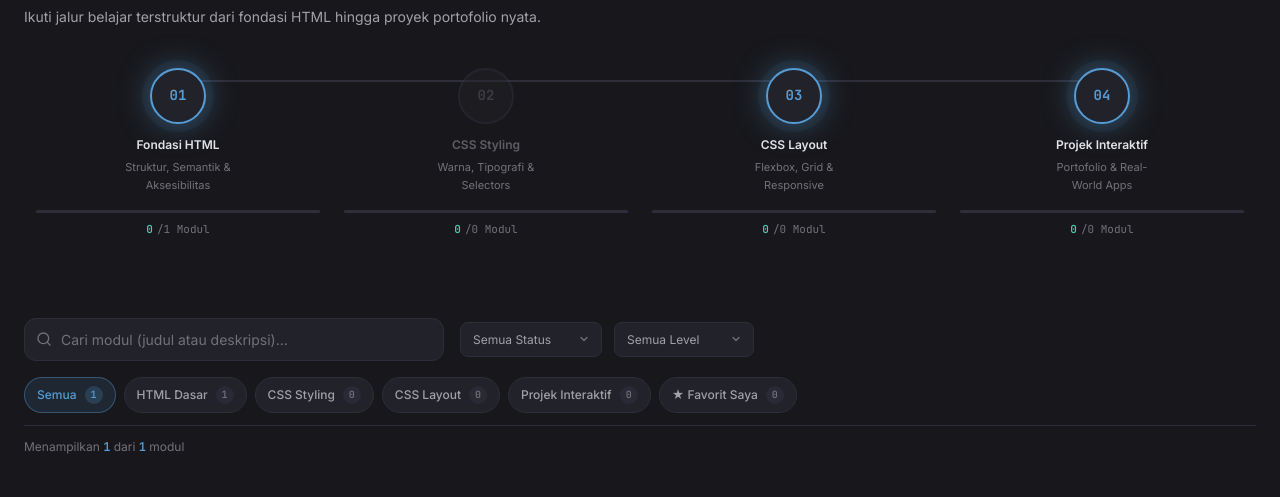
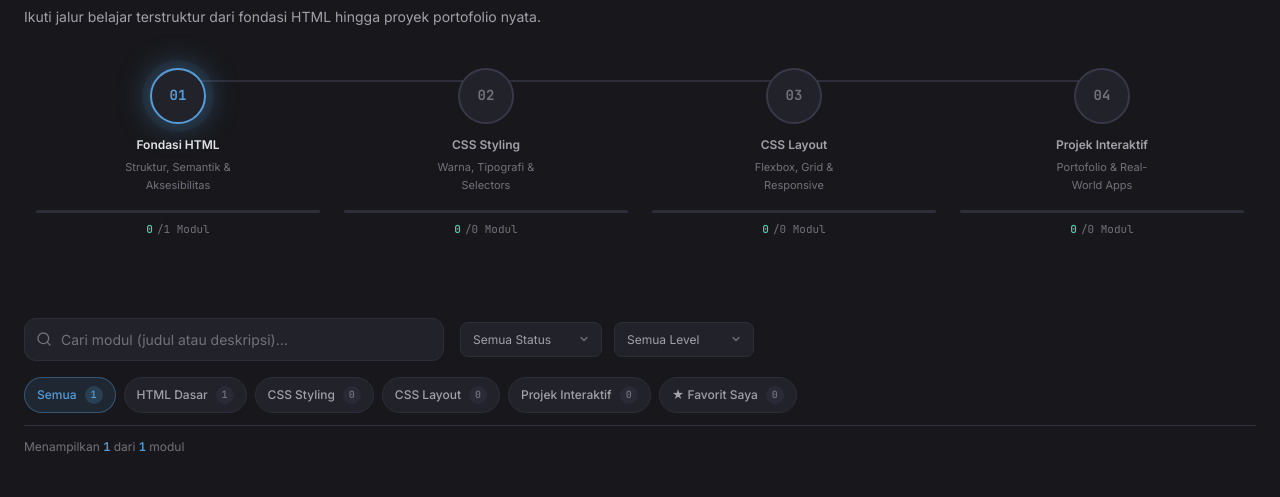
Before and after one commit to vithdev1/LMS, a plain HTML site: page index.html in a window 1280 px wide. Shown: the part 272-769 px from the top of the page. Drawn offline with Linux system fonts and the light colour scheme.

Commit message:
perbaikan fitur roadmap section

```diff
--- a/script.js
+++ b/script.js
@@ -21,7 +21,7 @@ const MODULES = [
     stage: 1,
     duration: 45,
     path: 'modules/01-pengenalan-html/index.html',
-  }
+  },
 ];
 
 /* ── 2. STORAGE KEYS ────────────────────────────── */
@@ -436,23 +436,25 @@ const UI = {
       const count = document.getElementById(`stage-${stage}-done`);
       const el    = document.getElementById(`stage-${stage}`);
 
+      const prevModules = MODULES.filter(m => m.stage === stage - 1);
+      const prevDone = stage === 1
+      ? true
+      : (prevModules.length > 0 && prevModules.every(m => State.getStatus(m.id) === 'completed'));
+
       if (fill)  fill.style.width  = `${pct}%`;
       if (count) count.textContent = done;
-
       if (el) {
-        el.classList.remove('completed', 'active', 'locked');
-        const prevDone = stage === 1 ? true :
-          MODULES.filter(m => m.stage === stage - 1)
-                 .every(m => State.getStatus(m.id) === 'completed');
+        el.classList.remove('completed', 'active', 'locked', 'empty');
 
         if (done === total && total > 0) {
           el.classList.add('completed');
-        } else if (prevDone && done < total) {
+        } else if (prevDone && done < total && total > 0) {
           el.classList.add('active');
-        } else if (!prevDone) {
+        } else if (!prevDone && total > 0) {
           el.classList.add('locked');
         } else {
-          el.classList.add('active');
+          el.classList.add('empty');
+          // el.style.display = 'none'; // opsional jika ingin disembunyikan total
         }
 
         // Update progressbar ARIA
```
Also changed, not shown: index.html (+7 -18 lines).
